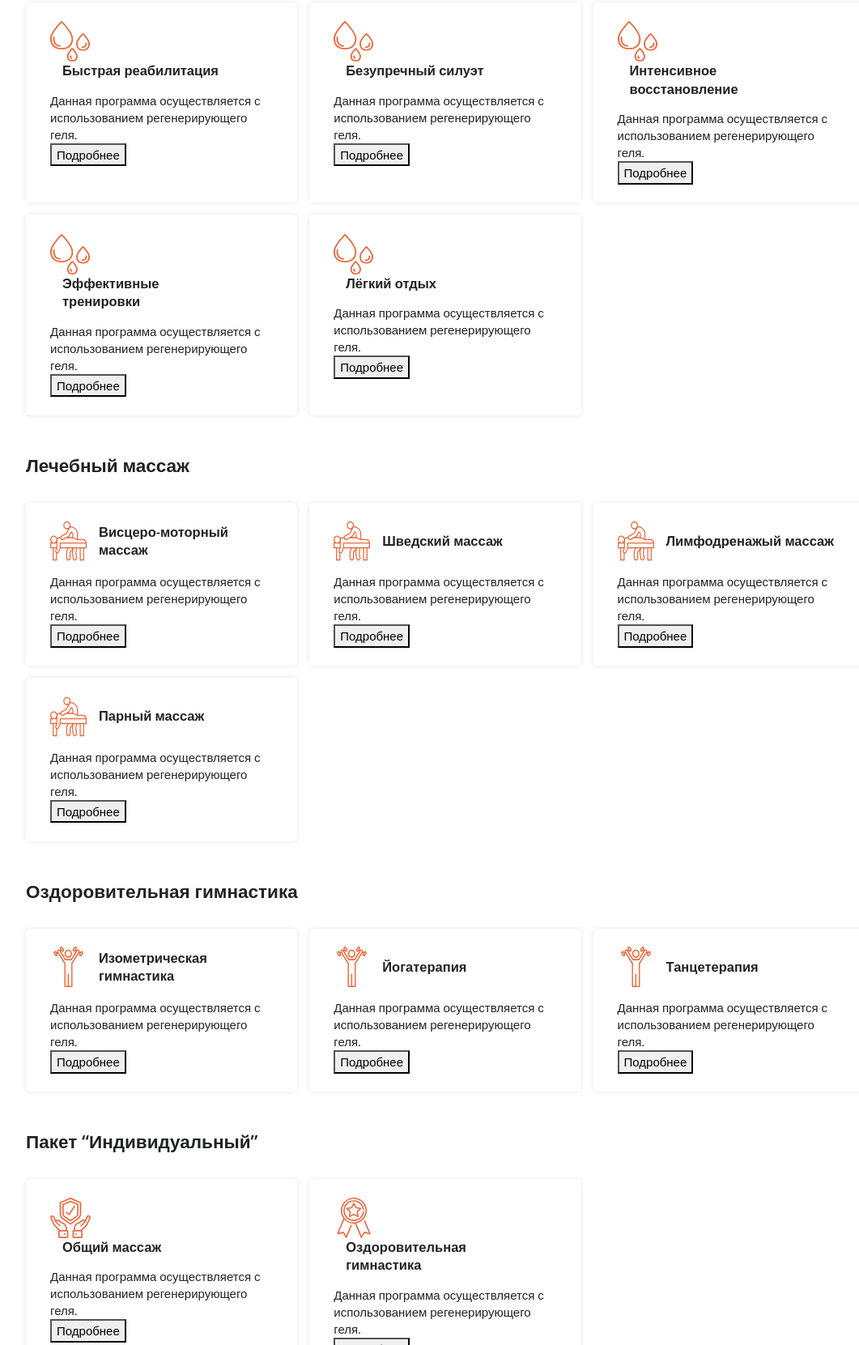
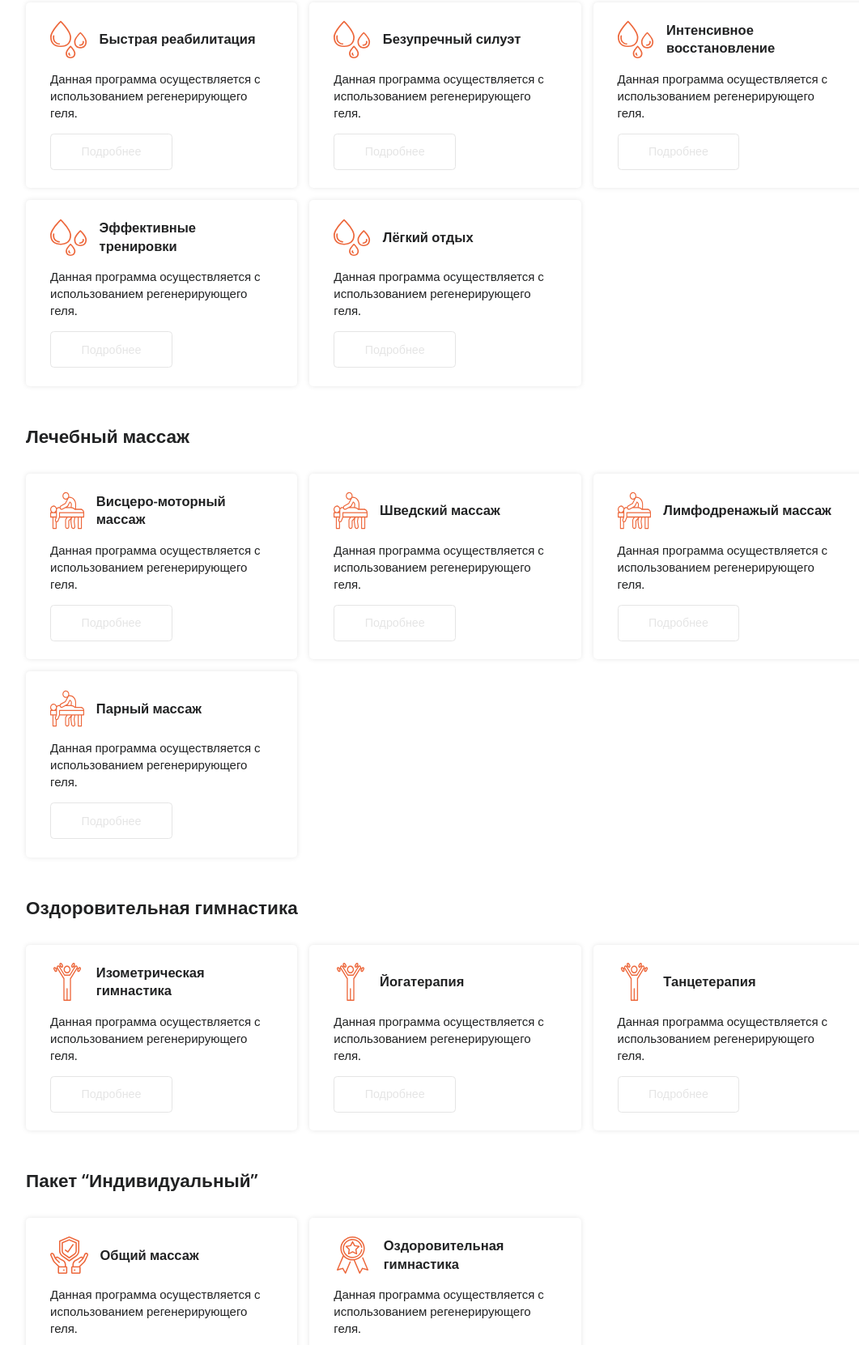
Before and after one commit to danilbakshaev/soft-clinic, a website: page app/service.html in a window 1280 px wide. Shown: the part 197-1858 px from the top of the page at 81% size, without its empty margins (83-1144 px from the left). Drawn offline with nearby package versions, Linux system fonts and the light colour scheme.

Commit message:
Страница "Услуги нашей клиники" обернул картинки в div

```diff
--- a/app/sass/main.sass
+++ b/app/sass/main.sass
@@ -593,7 +593,7 @@ h5
 		&:nth-child(3n)
 			margin-right: 0
 		.graph
-			padding-top: 1rem
+			padding: 1rem 0
 			font-weight: 400
 			font-size: 1rem
 			line-height: 1.4rem
--- a/app/service.html
+++ b/app/service.html
@@ -28,63 +28,83 @@
 			<div class="centerWrap flex service-items">
 				<div class="item">
 					<div class="flex flex-align_center">
+						<div class="gym_img">
 							<img class="gym_img" src="/img/Services_of_our_clinic/Group.svg" alt="">
+						</div>
 						<span class="message">Быстрая реабилитация</span>
 					</div>
 					<div class="graph">
 						<p>Данная программа осуществляется с использованием регенерирующего геля.</p>
 					</div>
-					<a href="" class="">
-						<button class="btn">Подробнее</button>
+					<div class="btn-wrap">
+						<a class="btn btn-gray" href="">
+							<span>Подробнее</span>
 						</a>
+					</div>
 				</div>
 				<div class="item">
 					<div class="flex flex-align_center">
-						<img class="gym_img" src="/img/Services_of_our_clinic/Group.svg" alt="">
+						<div class="gym_img">
+							<img src="/img/Services_of_our_clinic/Group.svg" alt="">
+						</div>
 						<span class="message">Безупречный силуэт</span>
 					</div>
 					<div class="graph">
 						<p>Данная программа осуществляется с использованием регенерирующего геля.</p>
 					</div>
-					<a href="" class="">
-						<button class="btn">Подробнее</button>
+					<div class="btn-wrap">
+						<a class="btn btn-gray" href="">
+							<span>Подробнее</span>
 						</a>
+					</div>
 				</div>
 				<div class="item">
 					<div class="flex flex-align_center">
-						<img class="gym_img" src="/img/Services_of_our_clinic/Group.svg" alt="">
+						<div class="gym_img">
+							<img src="/img/Services_of_our_clinic/Group.svg" alt="">
+						</div>
 						<span class="message">Интенсивное восстановление</span>
 					</div>
 					<div class="graph">
 						<p>Данная программа осуществляется с использованием регенерирующего геля.</p>
 					</div>
-					<a href="" class="">
-						<button class="btn">Подробнее</button>
+					<div class="btn-wrap">
+						<a class="btn btn-gray" href="">
+							<span>Подробнее</span>
 						</a>
+					</div>
 				</div>
 				<div class="item">
 					<div class="flex flex-align_center">
-						<img class="gym_img" src="/img/Services_of_our_clinic/Group.svg" alt="">
+						<div class="gym_img">
+							<img src="/img/Services_of_our_clinic/Group.svg" alt="">
+						</div>
 						<span class="message">Эффективные тренировки</span>
 					</div>
 					<div class="graph">
 						<p>Данная программа осуществляется с использованием регенерирующего геля.</p>
 					</div>
-					<a href="" class="">
-						<button class="btn">Подробнее</button>
+					<div class="btn-wrap">
+						<a class="btn btn-gray" href="">
+							<span>Подробнее</span>
 						</a>
+					</div>
 				</div>
 				<div class="item">
 					<div class="flex flex-align_center">
-						<img class="gym_img" src="/img/Services_of_our_clinic/Group.svg" alt="">
+						<div class="gym_img">
+							<img src="/img/Services_of_our_clinic/Group.svg" alt="">
+						</div>
 						<span class="message">Лёгкий отдых</span>
 					</div>
 					<div class="graph">
 						<p>Данная программа осуществляется с использованием регенерирующего геля.</p>
 					</div>
-					<a href="" class="">
-						<button class="btn">Подробнее</button>
+					<div class="btn-wrap">
+						<a class="btn btn-gray" href="">
+							<span>Подробнее</span>
 						</a>
+					</div>
 				</div>
 			</div>
 		</div>
@@ -95,51 +115,67 @@
 			<div class="centerWrap flex service-items">
 				<div class="item">
 					<div class="flex flex-align_center">
-							<img class="gym_img" src="/img/Services_of_our_clinic/massage.svg" alt="">
+						<div class="gym_img">
+							<img src="/img/Services_of_our_clinic/massage.svg" alt="">
+						</div>
 						<span class="message">Висцеро-моторный массаж</span>
 					</div>
 					<div class="graph">
 						<p>Данная программа осуществляется с использованием регенерирующего геля.</p>
 					</div>
-					<a href="" class="">
-						<button class="btn">Подробнее</button>
+					<div class="btn-wrap">
+						<a class="btn btn-gray" href="">
+							<span>Подробнее</span>
 						</a>
+					</div>
 				</div>
 				<div class="item">
 					<div class="flex flex-align_center">
-						<img class="gym_img" src="/img/Services_of_our_clinic/massage.svg" alt="">
+						<div class="gym_img">
+							<img src="/img/Services_of_our_clinic/massage.svg" alt="">
+						</div>
 						<span class="message">Шведский массаж</span>
 					</div>
 					<div class="graph">
 						<p>Данная программа осуществляется с использованием регенерирующего геля.</p>
 					</div>
-					<a href="" class="">
-						<button class="btn">Подробнее</button>
+					<div class="btn-wrap">
+						<a class="btn btn-gray" href="">
+							<span>Подробнее</span>
 						</a>
+					</div>
 				</div>
 				<div class="item">
 					<div class="flex flex-align_center">
-						<img class="gym_img" src="/img/Services_of_our_clinic/massage.svg" alt="">
+						<div class="gym_img">
+							<img src="/img/Services_of_our_clinic/massage.svg" alt="">
+						</div>
 						<span class="message">Лимфодренажый массаж</span>
 					</div>
 					<div class="graph">
 						<p>Данная программа осуществляется с использованием регенерирующего геля.</p>
 					</div>
-					<a href="" class="">
-						<button class="btn">Подробнее</button>
+					<div class="btn-wrap">
+						<a class="btn btn-gray" href="">
+							<span>Подробнее</span>
 						</a>
+					</div>
 				</div>
 				<div class="item">
 					<div class="flex flex-align_center">
-						<img class="gym_img" src="/img/Services_of_our_clinic/massage.svg" alt="">
+						<div class="gym_img">
+							<img src="/img/Services_of_our_clinic/massage.svg" alt="">
+						</div>
 						<span class="message">Парный массаж</span>
 					</div>
 					<div class="graph">
 						<p>Данная программа осуществляется с использованием регенерирующего геля.</p>
 					</div>
-					<a href="" class="">
-						<button class="btn">Подробнее</button>
+					<div class="btn-wrap">
+						<a class="btn btn-gray" href="">
+							<span>Подробнее</span>
 						</a>
+					</div>
 				</div>
 			</div>
 		</div>
@@ -150,39 +186,51 @@
 			<div class="centerWrap flex service-items">
 				<div class="item">
 					<div class="flex flex-align_center">
-							<img class="gym_img" src="/img/Services_of_our_clinic/gym.svg" alt="">
+						<div class="gym_img">
+							<img src="/img/Services_of_our_clinic/gym.svg" alt="">
+						</div>
 						<span class="message">Изометрическая гимнастика</span>
 					</div>
 					<div class="graph">
 						<p>Данная программа осуществляется с использованием регенерирующего геля.</p>
 					</div>
-					<a href="" class="">
-						<button class="btn">Подробнее</button>
+					<div class="btn-wrap">
+						<a class="btn btn-gray" href="">
+							<span>Подробнее</span>
 						</a>
+					</div>
 				</div>
 				<div class="item">
 					<div class="flex flex-align_center">
-						<img class="gym_img" src="/img/Services_of_our_clinic/gym.svg" alt="">
+						<div class="gym_img">
+							<img src="/img/Services_of_our_clinic/gym.svg" alt="">
+						</div>
 						<span class="message">Йогатерапия</span>
 					</div>
 					<div class="graph">
 						<p>Данная программа осуществляется с использованием регенерирующего геля.</p>
 					</div>
-					<a href="" class="">
-						<button class="btn">Подробнее</button>
+					<div class="btn-wrap">
+						<a class="btn btn-gray" href="">
+							<span>Подробнее</span>
 						</a>
+					</div>
 				</div>
 				<div class="item">
 					<div class="flex flex-align_center">
-						<img class="gym_img" src="/img/Services_of_our_clinic/gym.svg" alt="">
+						<div class="gym_img">
+							<img src="/img/Services_of_our_clinic/gym.svg" alt="">
+						</div>
 						<span class="message">Танцетерапия</span>
 					</div>
 					<div class="graph">
 						<p>Данная программа осуществляется с использованием регенерирующего геля.</p>
 					</div>
-					<a href="" class="">
-						<button class="btn">Подробнее</button>
+					<div class="btn-wrap">
+						<a class="btn btn-gray" href="">
+							<span>Подробнее</span>
 						</a>
+					</div>
 				</div>
 			</div>
 		</div>
@@ -193,27 +241,35 @@
 			<div class="centerWrap flex service-items">
 				<div class="item">
 					<div class="flex flex-align_center">
-							<img class="gym_img" src="/img/Services_of_our_clinic/insurance.svg" alt="">
+						<div class="gym_img">
+							<img src="/img/Services_of_our_clinic/insurance.svg" alt="">
+						</div>
 						<span class="message">Общий массаж</span>
 					</div>
 					<div class="graph">
 						<p>Данная программа осуществляется с использованием регенерирующего геля.</p>
 					</div>
-					<a href="" class="">
-						<button class="btn">Подробнее</button>
+					<div class="btn-wrap">
+						<a class="btn btn-gray" href="">
+							<span>Подробнее</span>
 						</a>
+					</div>
 				</div>
 				<div class="item">
 					<div class="flex flex-align_center">
-						<img class="gym_img" src="/img/Services_of_our_clinic/quality.svg" alt="">
+						<div class="gym_img">
+							<img src="/img/Services_of_our_clinic/quality.svg" alt="">
+						</div>
 						<span class="message">Оздоровительная гимнастика</span>
 					</div>
 					<div class="graph">
 						<p>Данная программа осуществляется с использованием регенерирующего геля.</p>
 					</div>
-					<a href="" class="">
-						<button class="btn">Подробнее</button>
+					<div class="btn-wrap">
+						<a class="btn btn-gray" href="">
+							<span>Подробнее</span>
 						</a>
+					</div>
 				</div>
 			</div>
 		</div>
```
Also changed, not shown: app/index.html (+4 -1 lines), app/css/styles.min.css. Lines whose indentation alone changed are shown as unchanged.
